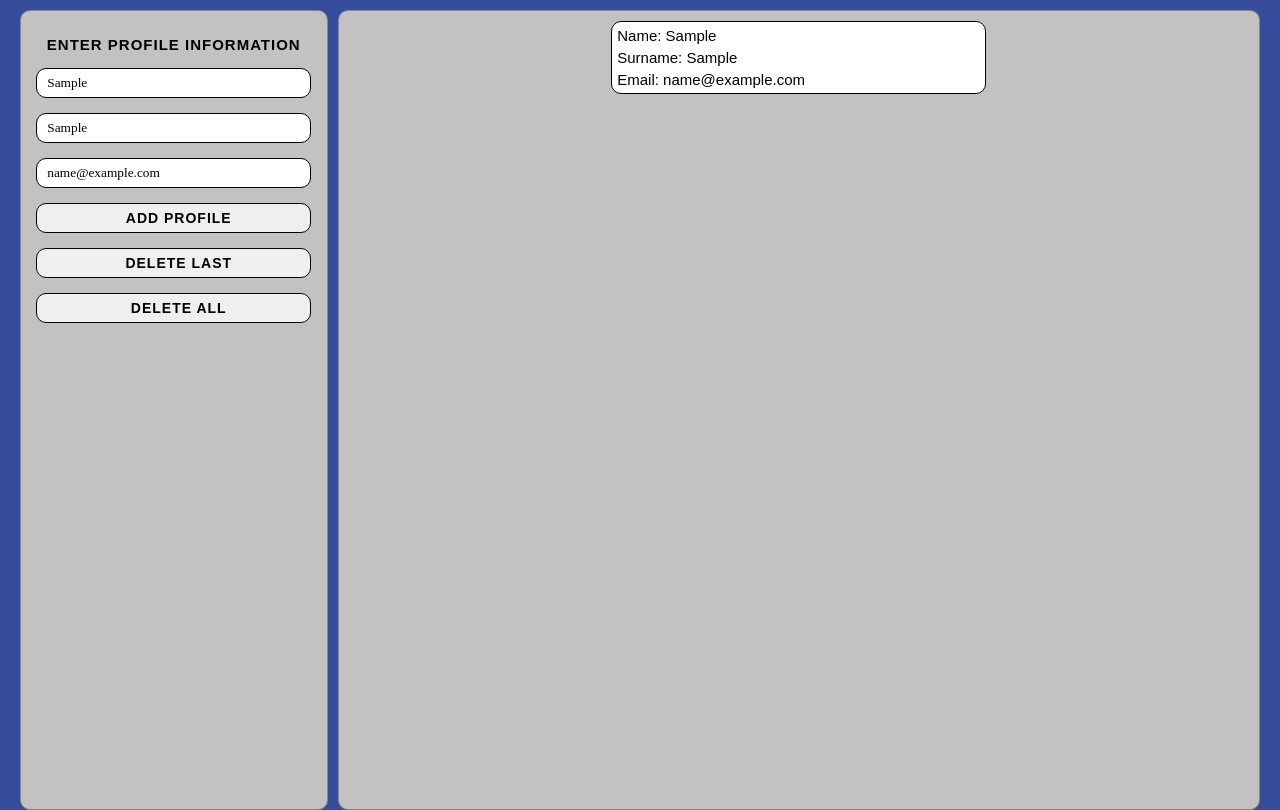
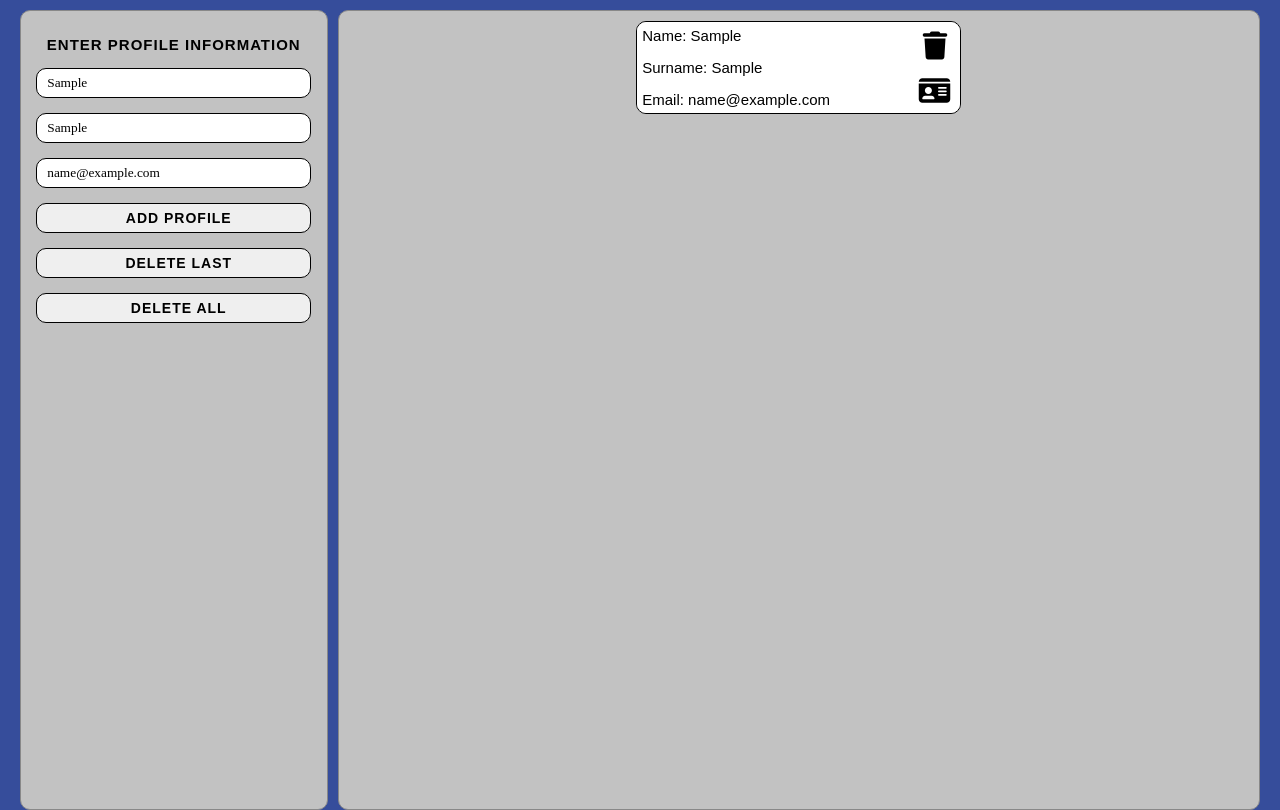
Before and after one commit to Efess86/profile-cards, a plain HTML site: page index.html in a window 1280 px wide. Both pictures are taken after typing "Sample", "Sample", "name@example.com" into the empty fields and a click on the button "ADD PROFILE". Drawn offline with Linux system fonts and the light colour scheme.

Commit message:
New ver. 0.2
• Changed style.css
• Added folder img with trash.png and profile.png
• index.html added fontAwesome
• Refactoring old code. Aded more functions and features

```diff
--- a/css/style.css
+++ b/css/style.css
@@ -93,7 +93,7 @@ body {
 .profile {
 	display: grid;
 	gap: 10px;
-	grid-template-columns: repeat(auto-fit, minmax(375px, 375px));
+	grid-template-columns: repeat(auto-fit, minmax(325px, 325px));
 	justify-content: center;
 	padding: 10px;
 }
@@ -101,7 +101,8 @@ body {
 /* --------------- Cards ------------------- */
 .card-body {
 	display: flex;
-	flex-direction: column;
+	flex-direction: row;
+	justify-content: space-between;
 	gap: 5px;
 	width: 100%;
 	height: 100%;
@@ -111,19 +112,7 @@ body {
 	padding: 5px;
 	transition: .3s;
 	overflow: auto;
-}
-
-.card-body::-webkit-scrollbar {
-	height: 8px;
-}
-
-.card-body::-webkit-scrollbar-thumb {
-	background: #AFAFAF;
-	border-radius: 10px;
-}
-
-.card-body-span {
-	font: 400 15px Arial;
+	position: relative;
 }
 
 .card-body:hover {
@@ -132,6 +121,49 @@ body {
 	box-shadow: 5px 5px 8px 2px #000000;
 }
 
+.card-body-text {
+	display: flex;
+	flex-direction: column;
+	gap: 15px;
+	/* padding: 0 10px 0 0; */
+}
+
+.card-body-span {
+	display: block;
+	font: 400 15px Arial;
+	user-select: none;
+}
+
+
+/* Card nav ======================= */
+/* .card-body-nav {
+	margin: 2px 5px 0 0;
+	display: flex;
+	flex-direction: column;
+	gap: 9px;
+	justify-content: center;
+	align-items: center;
+} */
+
+.fas {
+	cursor: pointer;
+	transition: .3s;
+	position: absolute;
+}
+
+.fa-trash {
+	right: 13px;
+	top: 10px;
+}
+
+.fa-id-card {
+	right: 0px;
+	top: 45px;
+}
+
+.fas:hover {
+	color: rgb(255, 86, 86);
+}
 
 /* ============== @media ================= */
 
--- a/index.html
+++ b/index.html
@@ -22,6 +22,7 @@
 			<button class="btn">Add profile</button>
 			<button class="btn-delete">Delete last</button>
 			<button class="btn-deleteAll">Delete all</button>
+			<div class="card-body-nav-delete"></div>
 		</div>
 
 		<div class="result">
@@ -31,6 +32,7 @@
 	</div>
 
 	<script src="js/script.js"></script>
+	<script src="https://kit.fontawesome.com/c24bfa17b2.js" crossorigin="anonymous"></script>
 </body>
 
 </html>
--- a/js/script.js
+++ b/js/script.js
@@ -1,36 +1,70 @@
 "use strict";
-const btn = document.querySelector('.btn');
-const btnDelete = document.querySelector('.btn-delete');
-const btnDeleteAll = document.querySelector('.btn-deleteAll');
 
-let form = document.querySelector('.profile');
+document.addEventListener('DOMContentLoaded', () => {
+	const btn = document.querySelector('.btn'),
+		btnDelete = document.querySelector('.btn-delete'),
+		btnDeleteAll = document.querySelector('.btn-deleteAll'),
+		inpName = document.querySelector('.input-name'),
+		inpSurname = document.querySelector('.input-surname'),
+		inpEmail = document.querySelector('.input-email'),
+		form = document.querySelector('.profile');
 
+	// btn.addEventListener('click', () => {
+	// 	const div = document.createElement('div');
+	// 	const userName = document.createElement('span');
+	// 	const userSurname = document.createElement('span');
+	// 	const userEmail = document.createElement('span');
+	// 	div.classList.add('card-body');
+	// 	userName.classList.add('card-body-span');
+	// 	userSurname.classList.add('card-body-span');
+	// 	userEmail.classList.add('card-body-span');
 
+	// 	userName.innerHTML = 'Name: ' + inpName.value;
+	// 	userSurname.innerHTML = 'Surname: ' + inpSurname.value;
+	// 	userEmail.innerHTML = 'Email: ' + inpEmail.value;
+
+	// 	form.appendChild(div);
+	// 	div.appendChild(userName);
+	// 	div.appendChild(userSurname);
+	// 	div.appendChild(userEmail);
+	// });
 
 	btn.addEventListener('click', () => {
-	const div = document.createElement('div');
-	const userName = document.createElement('span');
-	const userSurname = document.createElement('span');
-	const userEmail = document.createElement('span');
-	div.classList.add('card-body');
-	userName.classList.add('card-body-span');
-	userSurname.classList.add('card-body-span');
-	userEmail.classList.add('card-body-span');
+		let userName = inpName.value,
+			userSurname = inpSurname.value,
+			userEmail = inpEmail.value;
 
+		if (userName, userSurname, userEmail) {
+			if (userName.length > 20) {
+				userName = `${userName.substring(0, 21)}...`;
+			}
+			if (userSurname.length > 20) {
+				userSurname = `${userSurname.substring(0, 21)}...`;
+			}
+			if (userEmail.length > 20) {
+				userEmail = `${userEmail.substring(0, 21)}...`;
+			}
+			form.innerHTML += `
+			<div class="card-body">
+				<div class="card-body-text">
+					<span class="card-body-span">Name: ${userName}</span>
+					<span class="card-body-span">Surname: ${userSurname}</span>
+					<span class="card-body-span">Email: ${userEmail}</span>
+				</div>
+				<i class="trash fas fa-trash fa-2x"></i>
+				<i class="profile fas fa-id-card fa-2x"></i>
+			</div>`;
 
-	let inpName = document.querySelector('.input-name').value;
-	let inpSurname = document.querySelector('.input-surname').value;
-	let inpEmail = document.querySelector('.input-email').value;
+		} else {
+			alert('Please fill all the fields');
+		}
 
-	userName.innerHTML = 'Name: ' + inpName;
-	userSurname.innerHTML = 'Surname: ' + inpSurname;
-	userEmail.innerHTML = 'Email: ' + inpEmail;
+		document.querySelectorAll('.trash').forEach((btn) => {
+			btn.addEventListener('click', () => {
+				btn.parentElement.remove();
+			});
+		});
 
-
-	form.appendChild(div);
-	div.appendChild(userName);
-	div.appendChild(userSurname);
-	div.appendChild(userEmail);
 	});
 
 	btnDelete.addEventListener('click', () => {
@@ -38,7 +72,10 @@ btnDelete.addEventListener('click', () => {
 	});
 
 	btnDeleteAll.addEventListener('click', () => {
-	while (form.firstChild) {
-		form.removeChild(form.firstChild);
-	}
+		// while (form.firstChild) {
+		// 	form.removeChild(form.firstChild);
+		// }
+		form.innerHTML = '';
 	});
+
+});
```
Also changed, not shown: img/profile.png (added), img/trash.png (added). Lines whose indentation alone changed are shown as unchanged.
